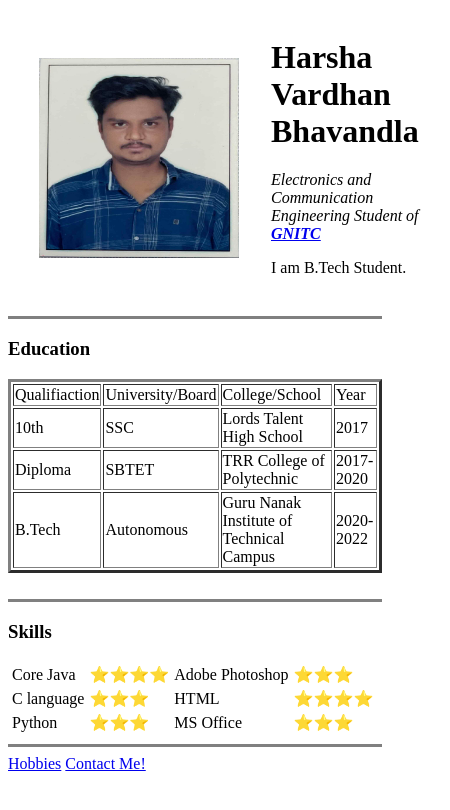
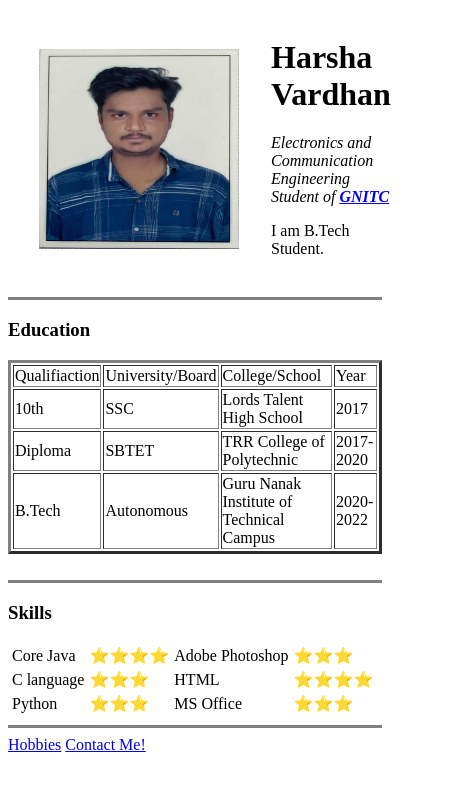
Before and after one commit to harshavardhan015/My-first-HTML-repository, a plain HTML site: page index.html in a window 390 px wide. Shown: the whole page, 450 px wide, since content can reach past the window. Drawn offline with Linux system fonts and the light colour scheme.

Commit message:
modified basic details

```diff
--- a/index.html
+++ b/index.html
@@ -1,21 +1,34 @@
-
 <html lang="en" dir="ltr">
   <head>
-    <meta charset="utf-8">
+    <meta charset="utf-8" />
     <title>Harsha's Personal Site</title>
   </head>
   <body>
-    <table cellspacing = "30" >
+    <table cellspacing="30">
       <tr>
-        <td><img src="images/pp.jpg" alt="Harsha's Profile Picture" width="200" height="200"></td>
-        <td><h1>Harsha Vardhan Bhavandla</h1>
-        <p><em>Electronics and Communication Engineering Student of <strong><a href="https://www.gniindia.org/">GNITC</a></strong></em></p>
-        <p>I am B.Tech Student. </p></td>
+        <td>
+          <img
+            src="images/pp.jpg"
+            alt="Harsha's Profile Picture"
+            width="200"
+            height="200"
+          />
+        </td>
+        <td>
+          <h1>Harsha Vardhan</h1>
+          <p>
+            <em
+              >Electronics and Communication Engineering Student of
+              <strong><a href="https://www.gniindia.org/">GNITC</a></strong></em
+            >
+          </p>
+          <p>I am B.Tech Student.</p>
+        </td>
       </tr>
     </table>
-<hr size="3" noshade>
+    <hr size="3" noshade />
     <h3>Education</h3>
-<table border="3" >
+    <table border="3">
       <thead>
         <tr>
           <td>Qualifiaction</td>
@@ -44,10 +57,11 @@
           <td>2020-2022</td>
         </tr>
       </tbody>
-</table><br>
-<hr size="3" noshade>
+    </table>
+    <br />
+    <hr size="3" noshade />
     <h3>Skills</h3>
-<table cellspacing=3 >
+    <table cellspacing="3">
       <tbody>
         <tr>
           <td>Core Java</td>
@@ -69,7 +83,7 @@
         </tr>
       </tbody>
     </table>
-<hr size="3" noshade>
+    <hr size="3" noshade />
     <a href="hobbies.html">Hobbies</a>
     <a href="contact.html">Contact Me!</a>
   </body>
```
Also changed, not shown: contact.html (+12 -13 lines). Lines whose indentation alone changed are shown as unchanged.
